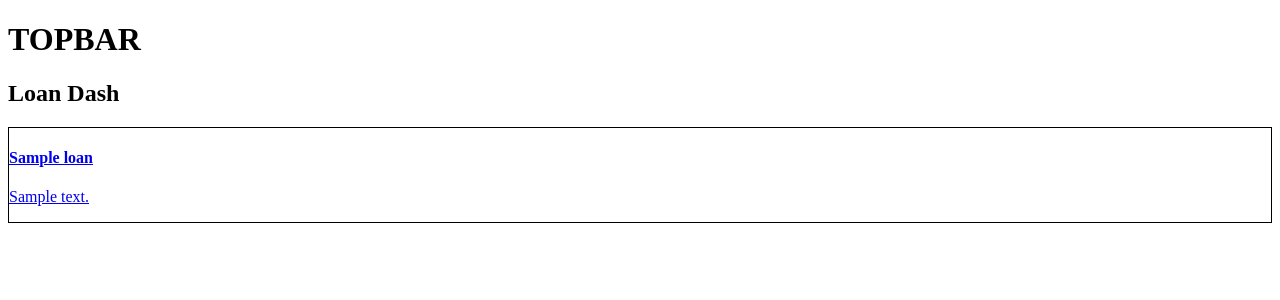
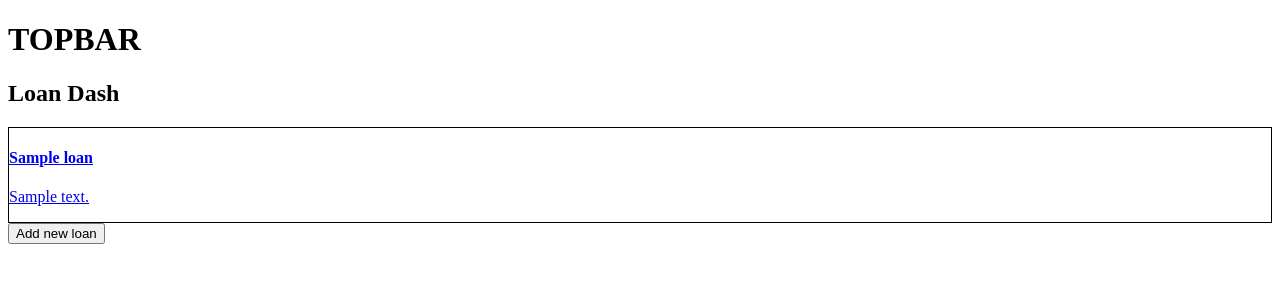
Before and after one commit to mlquinn/Financial-Toolbox, a Django app: page /dash/ in a window 1280 px wide. Shown: the top 300 px of the page. Run offline with Django 3.2, Linux system fonts and the light colour scheme; tables that the repository leaves empty hold one stand-in row (values such as "Sample post").

Commit message:
Added 'create new loan' functionality.

```diff
--- a/calculator/templates/calculator/loandashview.html
+++ b/calculator/templates/calculator/loandashview.html
@@ -17,5 +17,12 @@
             <b> Sorry, there are currently no loans to display. </b>
         {% endfor %}
     </div>
+    <div>
+        <a href='{% url 'calculator:loan-new' %}'>
+            <button type='button'>
+            Add new loan
+            </button>
+        </a>
+    </div>
 </article>
 {% endblock %}
--- a/calculator/urls.py
+++ b/calculator/urls.py
@@ -1,7 +1,8 @@
 from django.urls import path
-from .views import LoanDashView, LoanDetailView
+from .views import LoanDashView, LoanDetailView, NewLoanView
 app_name='calculator'
 urlpatterns = [
     path('dash/', LoanDashView.as_view(), name='loan-dash'),
+    path('new/', NewLoanView.as_view(), name='loan-new'),
     path('<int:pk>/', LoanDetailView.as_view(), name='loan-detail'),
 ]
--- a/calculator/views.py
+++ b/calculator/views.py
@@ -1,5 +1,5 @@
-from django.shortcuts import render
-from django.views.generic import ListView, DetailView
+from django.shortcuts import reverse
+from django.views.generic import ListView, DetailView, CreateView
 
 from .models import Loan, Payment
 
@@ -16,3 +16,12 @@ class LoanDashView(ListView):
 class LoanDetailView(DetailView):
     model = Loan
     template_name='calculator/loanview.html'
+
+class NewLoanView(CreateView):
+    model = Loan
+    template_name='calculator/newloan_form.html'
+    fields = '__all__'
+
+
+    def get_success_url(self):
+        return reverse('calculator:loan-detail', kwargs={'pk':self.object.pk})
```
Also changed, not shown: calculator/templates/calculator/newloan_form.html (added, +8 -0 lines).
